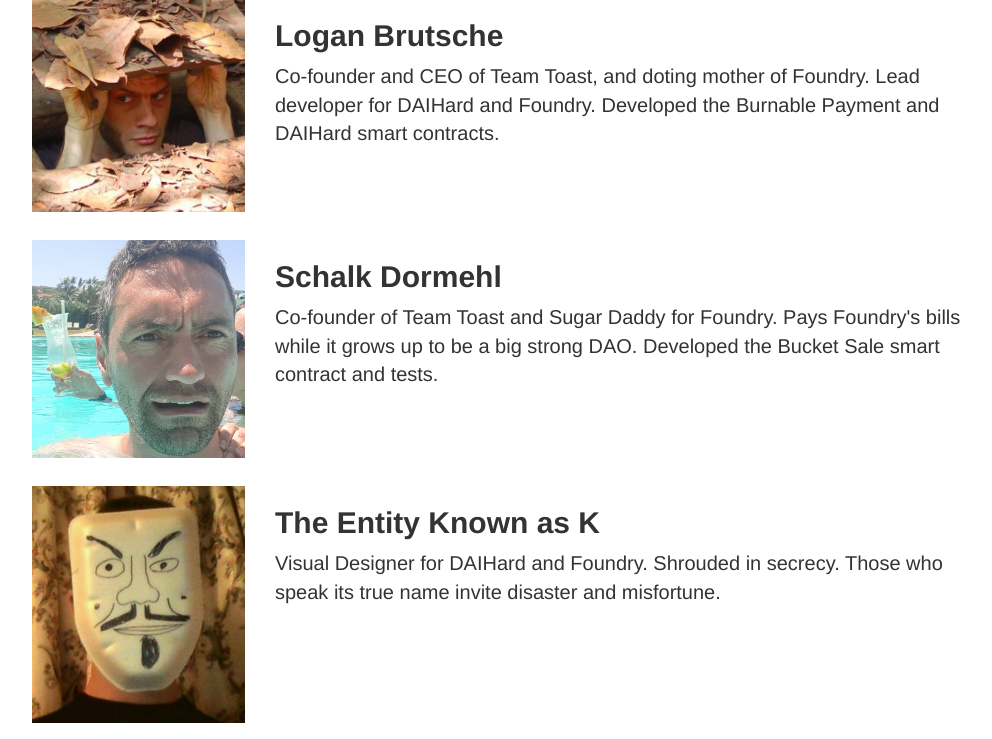
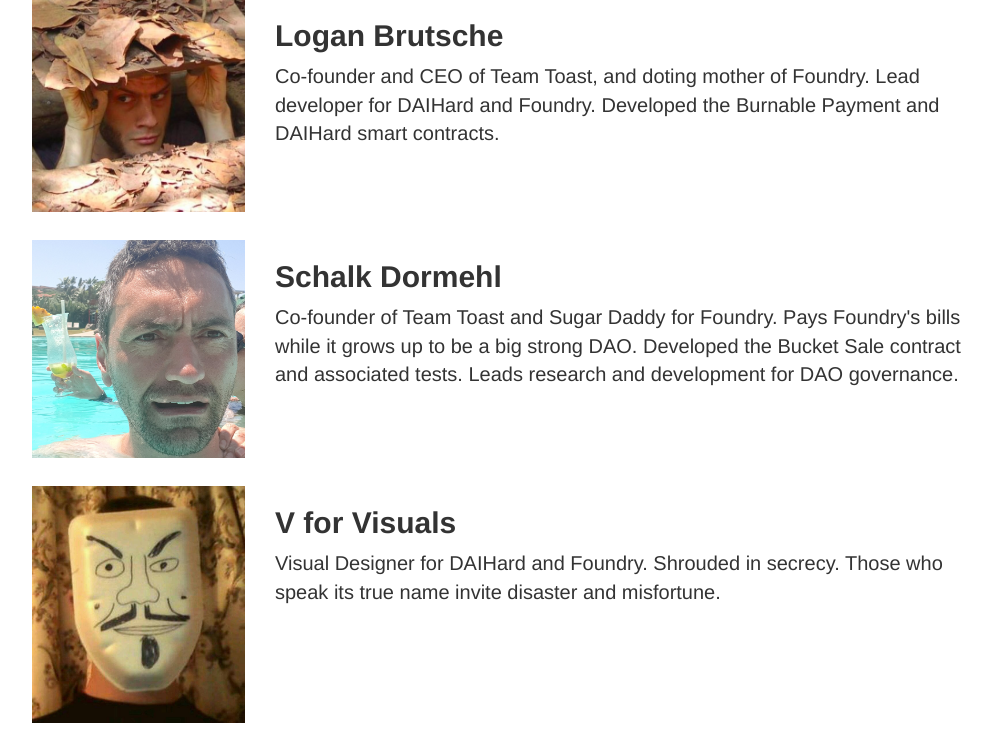
Before and after one commit to team-toast/foundrydao.com, a PHP site: page / in a window 1280 px wide. Shown: the part 2326-3065 px from the top of the page, without its empty margins (137-1129 px from the left). Run offline with PHP 8.4, Linux system fonts and the light colour scheme.

Commit message:
More on team

```diff
--- a/html/index.php
+++ b/html/index.php
@@ -101,7 +101,8 @@
                         <h2 style="font-weight:700">Schalk Dormehl</h2>
                         <p>Co-founder of Team Toast and Sugar Daddy for Foundry.
                             Pays Foundry's bills while it grows up to be a big strong DAO.
-                            Developed the Bucket Sale smart contract and tests.
+                            Developed the Bucket Sale contract and associated tests.
+                            Leads research and development for DAO governance.
                         </p>
                     </div>
                 </div>
@@ -110,7 +111,7 @@
                         <img class="img-fluid" style="width:100%;" src="/common-assets/img/mysterious-k.jpg">
                     </div>
                     <div class="col-sm-9">
-                        <h2 style="font-weight:700">The Entity Known as K</h2>
+                        <h2 style="font-weight:700">V for Visuals</h2>
                         <p>Visual Designer for DAIHard and Foundry. Shrouded in secrecy.
                             Those who speak its true name invite disaster and misfortune.
                         </p>
```
